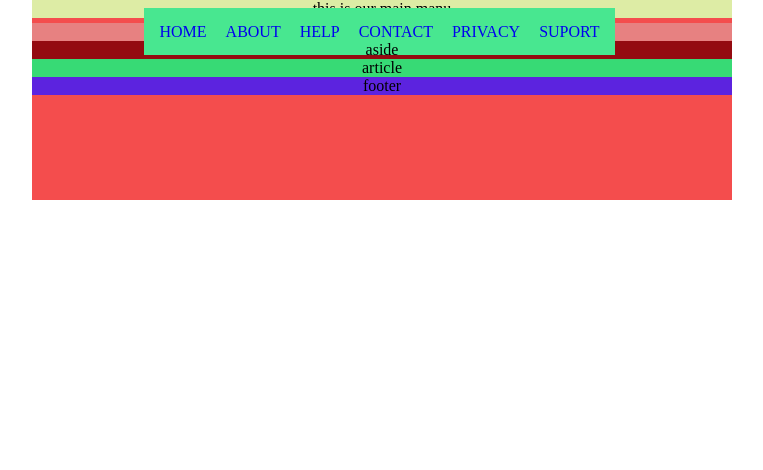
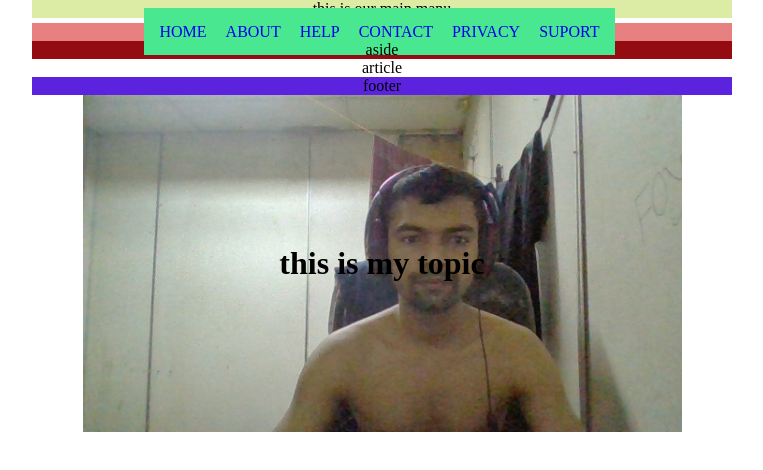
Before and after one commit to iqbalmahmu/new-bootsrap, a plain HTML site: page index.html in a window 1280 px wide. Shown: the whole page, without its empty margins (258-1021 px from the left). Drawn offline with Linux system fonts and the light colour scheme.

Commit message:
just add

```diff
--- a/index.html
+++ b/index.html
@@ -23,6 +23,10 @@
       <div class="aside clear">aside</div>
       <div class="section clear">article</div>
       <div class="footer clear">footer</div>
+
+      <div class="another">
+        <h1>this is my topic</h1>
+      </div>
     </div>
 
     <div class="test"></div>
--- a/main.css
+++ b/main.css
@@ -26,7 +26,7 @@ body {
   /* margin-left: 40px; */
   display: inline-block;
   /* text-align: center; */
-  background: rgba(240, 7, 7, 0.719);
+  /* background: rgba(240, 7, 7, 0.719); */
    width: 700px;
    height: 200px;
 }
@@ -40,9 +40,6 @@ body {
   margin-top: 5px;
 }
 
-.section {
-  background: rgb(55, 218, 117);
-}
 
 .footer {
   background: rgb(92, 35, 223);
@@ -91,3 +88,16 @@ transition: .4s;
 .clear {
     clear: both;
 }
+
+
+section {
+}
+
+.another {
+  background-image: url(image/myimage.jpg);
+  padding: 150px;
+  background-position:  center;
+  background-size:contain;
+  background-repeat: no-repeat;
+
+}
```
Also changed, not shown: image/myimage.jpg (added).
